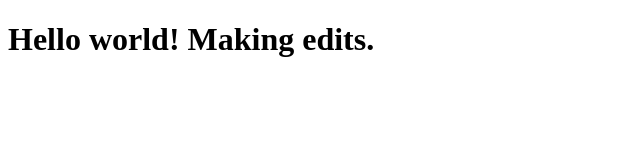
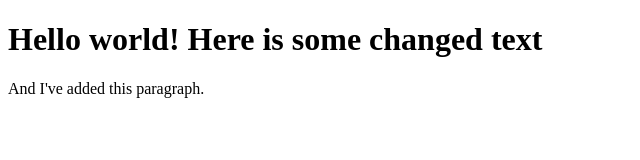
Before and after one commit to sarahholden/myFirstRepo, a plain HTML site: page index.html in a window 1280 px wide. Shown: the whole page, without its empty margins (0-640 px from the left). Drawn offline with Linux system fonts and the light colour scheme.

Commit message:
Edited headline

```diff
--- a/index.html
+++ b/index.html
@@ -6,7 +6,9 @@
 </head>
 <body>
 
-	<h1>Hello world! Making edits.</h1>
+	<h1>Hello world! Here is some changed text</h1>
+
+	<p>And I've added this paragraph.</p>
 
 </body>
 </html>
```
